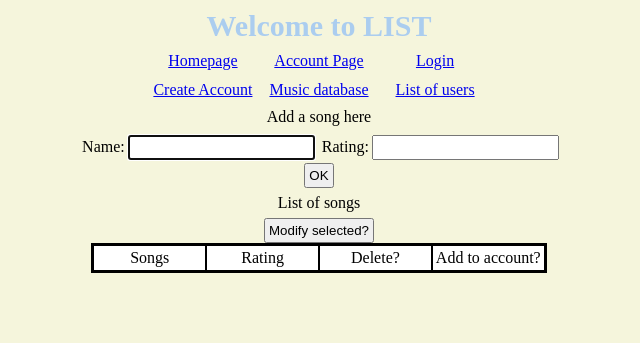
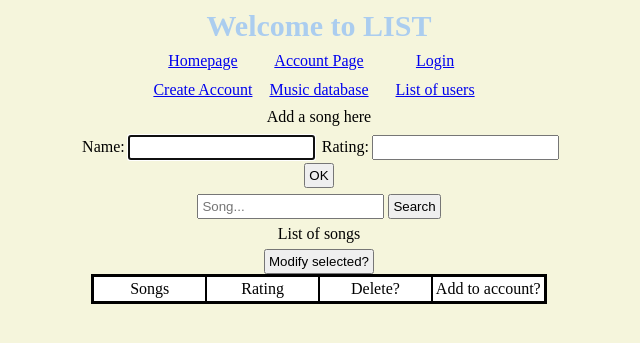
Before and after one commit to kcharris/list_data, a Django app: page /inventory/item_list/ in a window 1280 px wide. Shown: the top 343 px of the page, without its empty margins (321-961 px from the left). Run offline with Django 3.2, Linux system fonts and the light colour scheme; data that the repository does not hold is empty.

Commit message:
Add search bar for item_list view and add orderby to those querys

```diff
--- a/inventory/templates/inventory/item_list.html
+++ b/inventory/templates/inventory/item_list.html
@@ -6,6 +6,11 @@
   {% csrf_token %}
   <div>{{ song_form }}</div>
   <input type='submit' value= 'OK'>
+</form>
+<form action = "{% url 'item_list' %}" method ="GET">
+  {% csrf_token %}
+<input type="search" name = "q" placeholder="Song...">
+<input type= "submit" value= "Search">
 </form>
 <p>List of songs</p>
 <form action = "../item_list/" method= "POST">
--- a/inventory/views.py
+++ b/inventory/views.py
@@ -15,7 +15,12 @@ def index(request):
 def item_list(request):
   if request.method == "GET":
     song_form = SongForm()
-    songs = Song.objects.all()
+    search_form = request.GET
+    if 'q' in search_form:
+      songs = (Song.objects.filter(name__startswith= search_form['q'])).order_by('name')
+    else:
+      songs = Song.objects.all().order_by("name")
+
     if request.user.is_authenticated:
       is_auth = True
       usersongs = request.user.songs.all()
```
